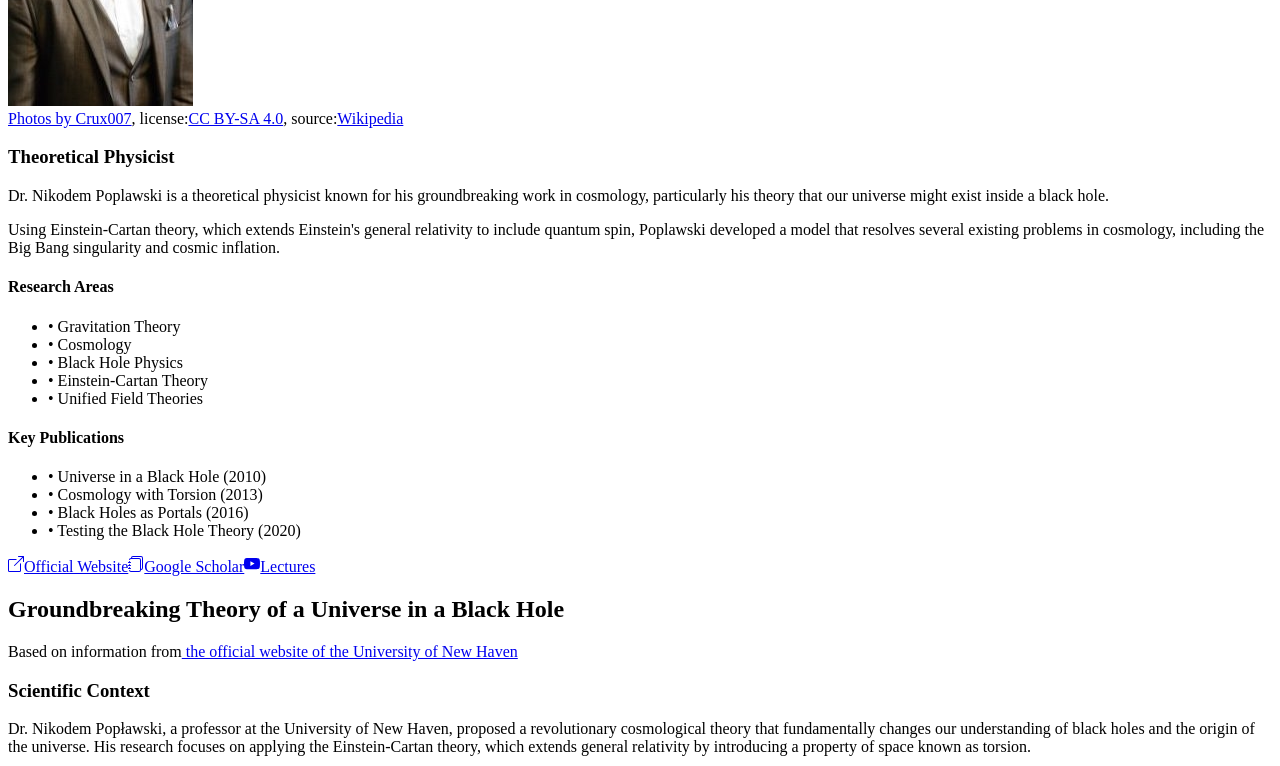
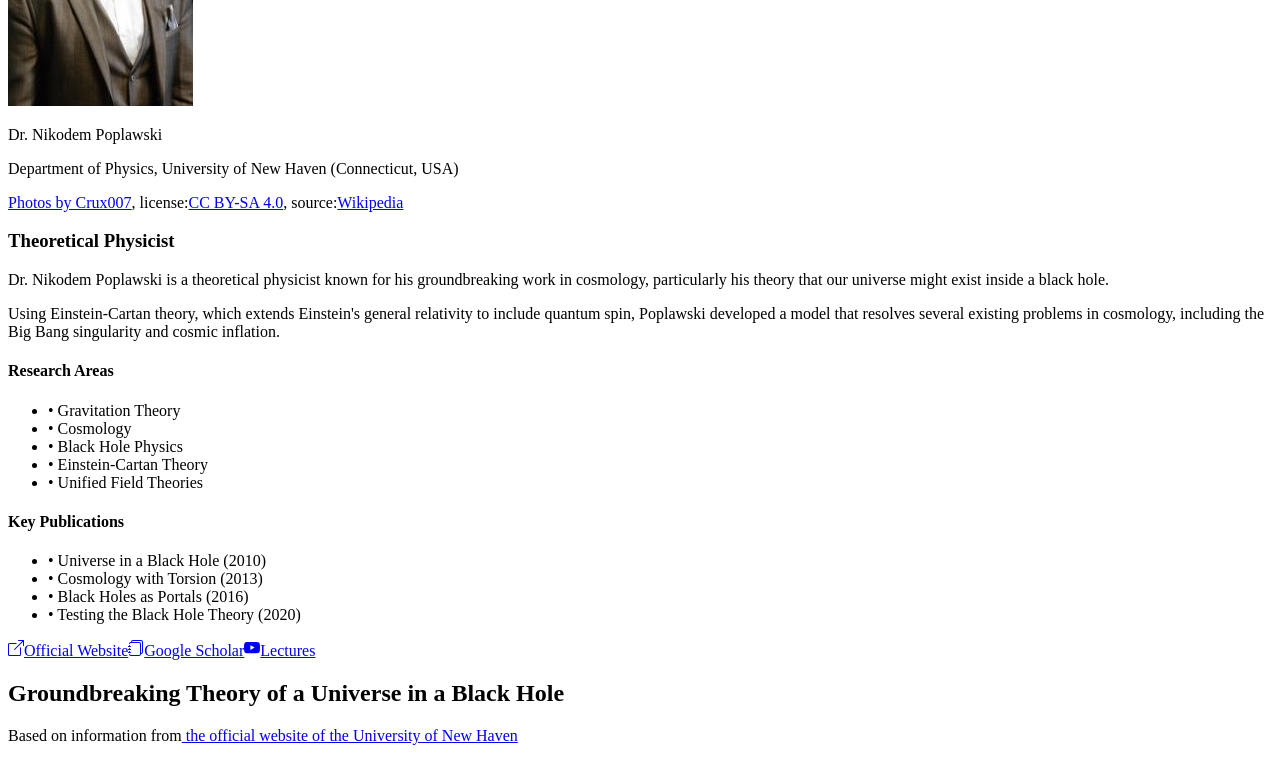
Before and after one commit to AdamBabinicz/poplawski, a React (Vite) app in the folder client/: page / in a window 1280 px wide. Shown: the part 10720-11486 px from the top of the page. Built offline with nearby package versions, Linux system fonts and the light colour scheme.

Commit message:
poplawski-afiljacja

```diff
--- a/client/src/components/AboutSection.tsx
+++ b/client/src/components/AboutSection.tsx
@@ -28,14 +28,18 @@ export default function AboutSection() {
             <div className="p-6 md:p-8 md:flex gap-8">
               <div className="md:w-1/3 mb-6 md:mb-0">
                 <div className="aspect-[2/3] rounded-xl overflow-hidden bg-gray-100 dark:bg-gray-800">
-                  {/* Używa Twojego oryginalnego klucza about.image.alt */}
                   <img
                     src={drPoplawskiImage}
                     alt={t("about.image.alt")}
                     className="w-full h-full object-cover"
                   />
                 </div>
-                {/* === Użycie NOWYCH kluczy dla informacji o zdjęciu === */}
+                <div className="mt-2 text-sm text-gray-700 dark:text-gray-300">
+                  <p className="font-semibold">
+                    {t("about.affiliation.line1")}
+                  </p>
+                  <p className="italic">{t("about.affiliation.line2")}</p>
+                </div>
                 <div className="mt-2 text-xs text-gray-600 dark:text-gray-400">
                   <a
                     href="https://pl.wikipedia.org/wiki/Nikodem_Pop%C5%82awski#/media/Plik:NikodemPoplawski.jpg"
--- a/client/src/locales/en.ts
+++ b/client/src/locales/en.ts
@@ -110,9 +110,9 @@ const translations = {
     " the official website of the University of New Haven",
   "about.theorySection.context.heading": "Scientific Context",
   "about.theorySection.context.p1":
-    "Dr. Nikodem Popławski, a professor at the University of New Haven, proposed a revolutionary cosmological theory that fundamentally changes our understanding of black holes and the origin of the universe. His research focuses on applying the Einstein-Cartan theory, which extends general relativity by introducing a property of space known as torsion.",
+    "Dr. Nikodem Poplawski, a professor at the University of New Haven, proposed a revolutionary cosmological theory that fundamentally changes our understanding of black holes and the origin of the universe. His research focuses on applying the Einstein-Cartan theory, which extends general relativity by introducing a property of space known as torsion.",
   "about.theorySection.context.p2":
-    "Dr. Popławski's main discovery is that matter crossing a black hole's event horizon does not form a singularity (a point of infinite density) as predicted by standard relativity. Instead, due to quantum effects and spatial torsion, matter rebounds, creating a new, expanding universe.",
+    "Dr. Poplawski's main discovery is that matter crossing a black hole's event horizon does not form a singularity (a point of infinite density) as predicted by standard relativity. Instead, due to quantum effects and spatial torsion, matter rebounds, creating a new, expanding universe.",
   "about.theorySection.elements.heading": "Key Elements of the Theory",
   "about.theorySection.elements.item1.title": "Spatial Torsion",
   "about.theorySection.elements.item1.desc":
@@ -139,7 +139,7 @@ const translations = {
   "about.theorySection.observations.heading":
     "Potential Observations and Verification",
   "about.theorySection.observations.p1":
-    "Dr. Popławski's theory, though revolutionary, has the potential for observational verification. According to his scientific papers, it is possible to find signatures of the theory in:",
+    "Dr. Poplawski's theory, though revolutionary, has the potential for observational verification. According to his scientific papers, it is possible to find signatures of the theory in:",
   "about.theorySection.observations.list.item1":
     "Cosmic microwave background radiation (current data from the JWST space telescope)",
   "about.theorySection.observations.list.item2":
@@ -147,7 +147,10 @@ const translations = {
   "about.theorySection.observations.list.item3":
     "Specific characteristics of gravitational waves generated by black hole collisions",
   "about.theorySection.observations.p2":
-    "Dr. Popławski's research continues at the University of New Haven, where he conducts further mathematical analyses and seeks empirical evidence to support his theory of a universe inside a black hole.",
+    "Dr. Poplawski's research continues at the University of New Haven, where he conducts further mathematical analyses and seeks empirical evidence to support his theory of a universe inside a black hole.",
+  "about.affiliation.line1": "Dr. Nikodem Poplawski",
+  "about.affiliation.line2":
+    "Department of Physics, University of New Haven (Connecticut, USA)",
   "about.imageCredit.authorLinkText": "Photos by Crux007",
   "about.imageCredit.licensePrefix": "license:",
   "about.imageCredit.licenseLinkText": "CC BY-SA 4.0",
@@ -157,7 +160,7 @@ const translations = {
   // Contact Section
   "contact.title": "Media",
   "contact.description":
-    "For questions directly concerning Dr. Popławski's scientific theory, please direct them to official academic channels or consult available publications.",
+    "For questions directly concerning Dr. Poplawski's scientific theory, please direct them to official academic channels or consult available publications.",
   "contact.email": "puaro@vp.pl (Website Contact)",
   "contact.location": "Radom, Poland (Website Admin Location)",
   "contact.response": "Your feedback helps improve this digital exploration.",
--- a/client/src/locales/pl.ts
+++ b/client/src/locales/pl.ts
@@ -148,6 +148,9 @@ const translations = {
     "Specyficznej charakterystyce fal grawitacyjnych generowanych przez zderzenia czarnych dziur",
   "about.theorySection.observations.p2":
     "Badania dr. Popławskiego są kontynuowane na Uniwersytecie New Haven, gdzie prowadzi on dalsze analizy matematyczne i poszukuje empirycznych dowodów na poparcie swojej teorii wszechświata w czarnej dziurze.",
+  "about.affiliation.line1": "dr Nikodem Popławski",
+  "about.affiliation.line2":
+    "Katedra Fizyki, Uniwersytet New Haven (Connecticut, USA)",
   "about.imageCredit.authorLinkText": "Zdjęcia autorstwa Crux007",
   "about.imageCredit.licensePrefix": "licencja:",
   "about.imageCredit.licenseLinkText": "CC BY-SA 4.0",
```
